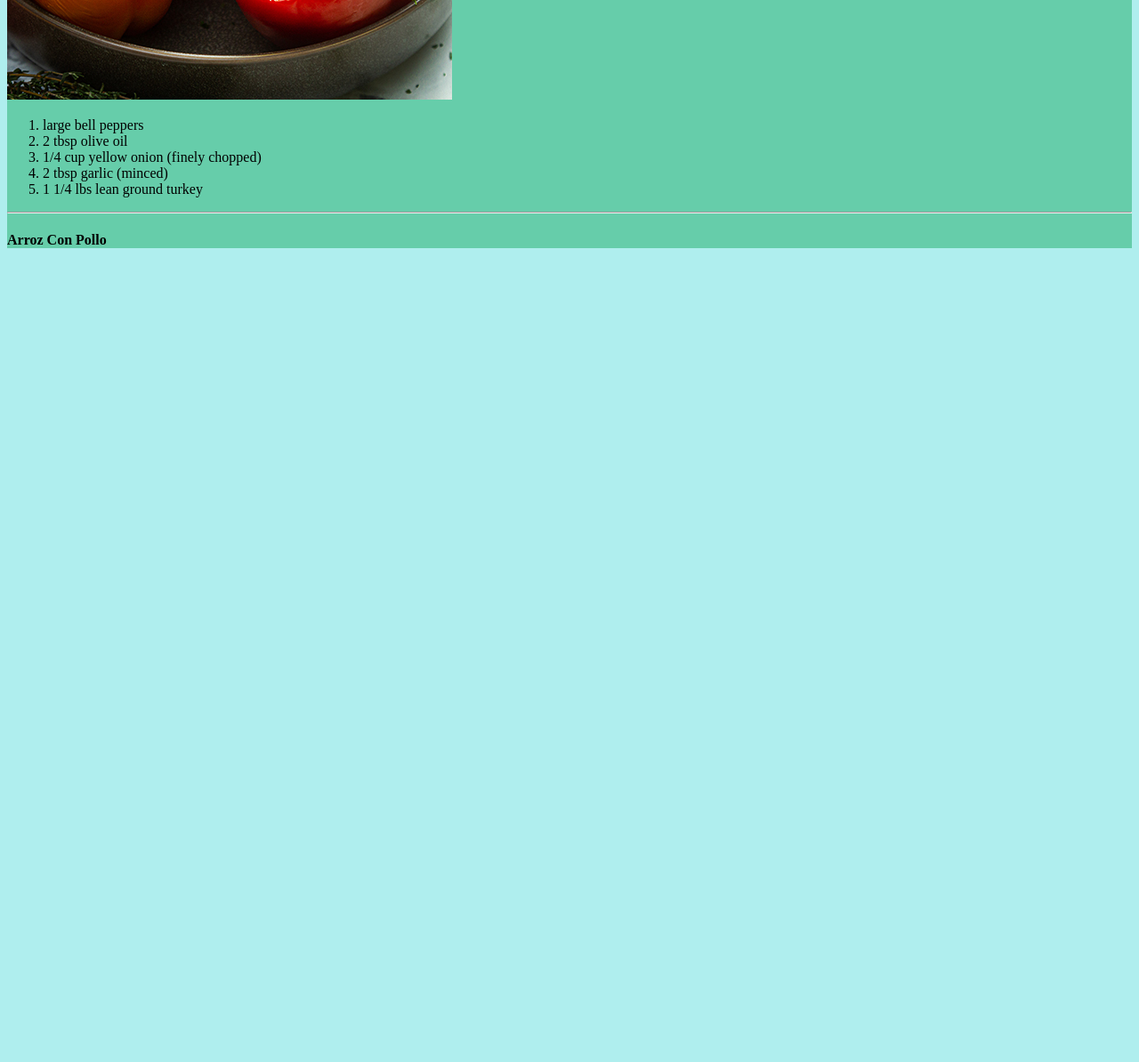
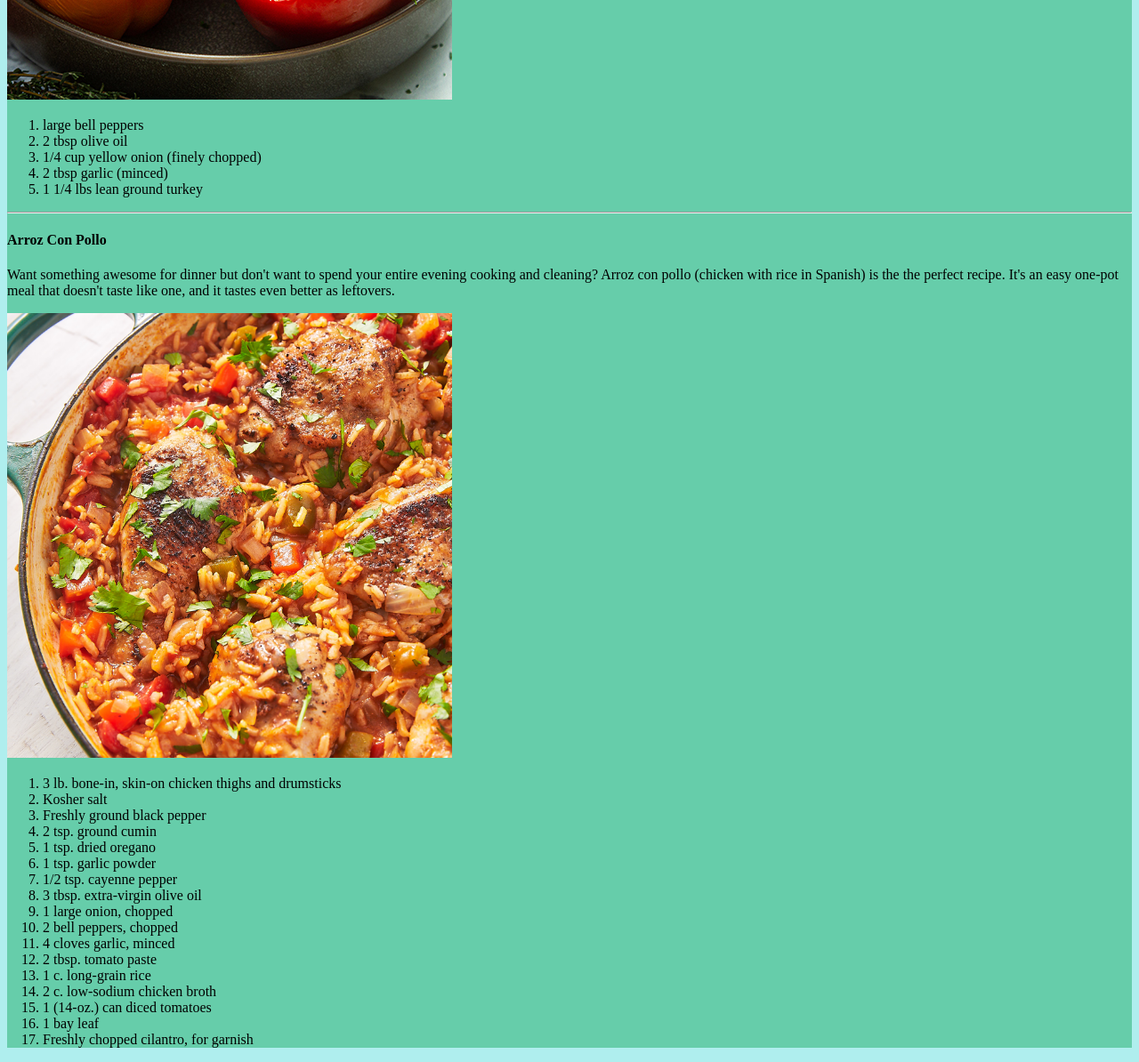
Before and after one commit to mohsen-bernaoui/odin-recipes, a plain HTML site: page index.html in a window 1280 px wide. Shown: the part 527-1721 px from the top of the page at 89% size. Before the commit the page ends 827 px from the top, so only its background shows below. Drawn offline with Linux system fonts and the light colour scheme.

Commit message:
second recipe

```diff
--- a/index.html
+++ b/index.html
@@ -11,11 +11,11 @@
         <div>
             <nav>
 
-                <a href="./dinners/dinner.html"><em>dinner </em></a> |
+                <a href="./dinners/dinner.html" target="_blank"><em>dinner </em></a> |
 
-                <a href="./recipes/recipes.html"><em>recipes</em></a> |
+                <a href="./recipes/recipes.html" target="_blank"><em>recipes</em></a> |
 
-                <a href="./cocktails/cocktails.html"><em>cocktails</em></a> |
+                <a href="./cocktails/cocktails.html" target="_blank"><em>cocktails</em></a> |
 
 
 
@@ -54,7 +54,40 @@
         <hr>
 
         <div>
+            <div>
                 <h4><p>Arroz Con Pollo</p></h4>
+                <p>Want something awesome for dinner but don't want to spend your entire evening cooking and cleaning? Arroz con pollo (chicken with rice in Spanish) is the the perfect recipe. It's an easy one-pot meal that doesn't taste like one, and it tastes even better as leftovers.</p>
+            </div>
+
+            <div>
+                <div>
+                    <img src="./arroz-con-pollo.png" alt="arroz-con-pollo" width="500" height="500">
+                </div>
+
+                <div>
+                    <ol>
+                            <li> 3 lb. bone-in, skin-on chicken thighs and drumsticks </li>
+                            <li> Kosher salt</li>
+                            <li> Freshly ground black pepper</li>
+                            <li> 2 tsp. ground cumin</li>
+                            <li> 1 tsp. dried oregano</li>
+                            <li> 1 tsp. garlic powder</li>
+                            <li> 1/2 tsp. cayenne pepper</li>
+                            <li> 3 tbsp. extra-virgin olive oil</li>
+                            <li> 1 large onion, chopped</li>
+                            <li> 2 bell peppers, chopped</li>
+                            <li> 4 cloves garlic, minced</li>
+                            <li> 2 tbsp. tomato paste</li>
+                            <li> 1 c. long-grain rice</li>
+                            <li> 2 c. low-sodium chicken broth</li>
+                            <li> 1 (14-oz.) can diced tomatoes</li>
+                            <li> 1 bay leaf</li>
+                            <li> Freshly chopped cilantro, for garnish</li>
+                    </ol>
+                </div>
+
+            </div>
+
         </div>
 
         <div>
```
Also changed, not shown: arroz-con-pollo.png (added).
